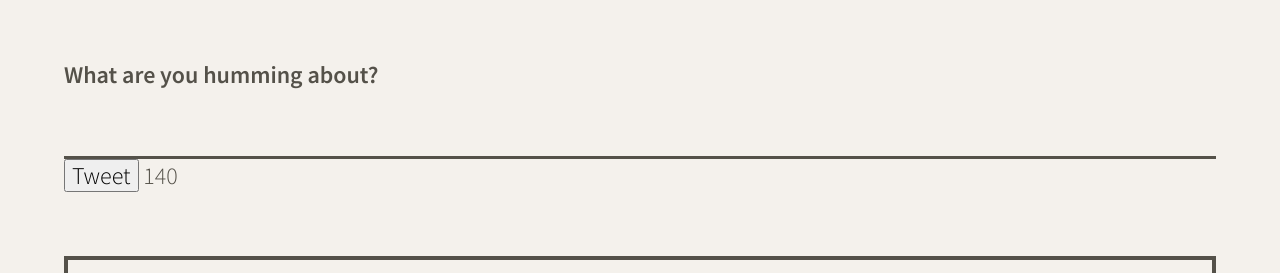
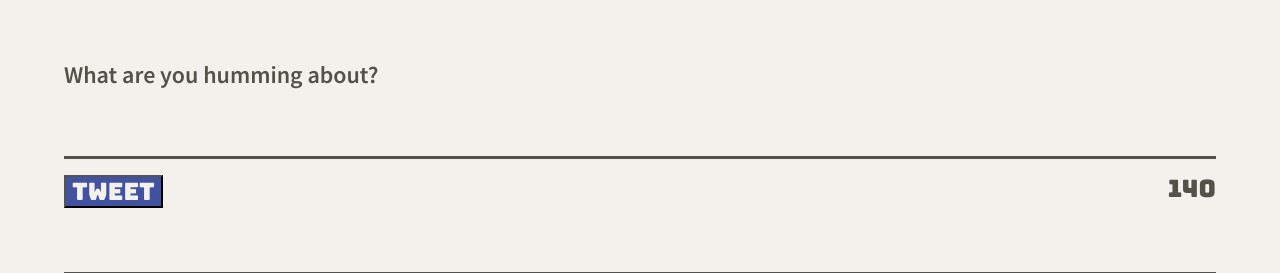
Before and after one commit to GSingh1994/Tweeter, a website: page public/index.html in a window 1280 px wide. Shown: the part 496-769 px from the top of the page. Drawn offline with nearby package versions, Linux system fonts and the light colour scheme; grey boxes are pictures that could not be loaded.

Commit message:
Change submit selector to footer to add semantic meaning to it

```diff
--- a/public/styles/new-tweet.css
+++ b/public/styles/new-tweet.css
@@ -19,14 +19,14 @@
   font-weight: 600;
 }
 
-section .submit {
+section footer {
   padding-top: 1rem;
   display: flex;
   justify-content: space-between;
   font-family: 'Bungee', cursive;
 }
 
-.submit button {
+footer button {
   background-color: #4152a1;
   color: #f4f1ec;
   font-family: 'Bungee', cursive;
```
